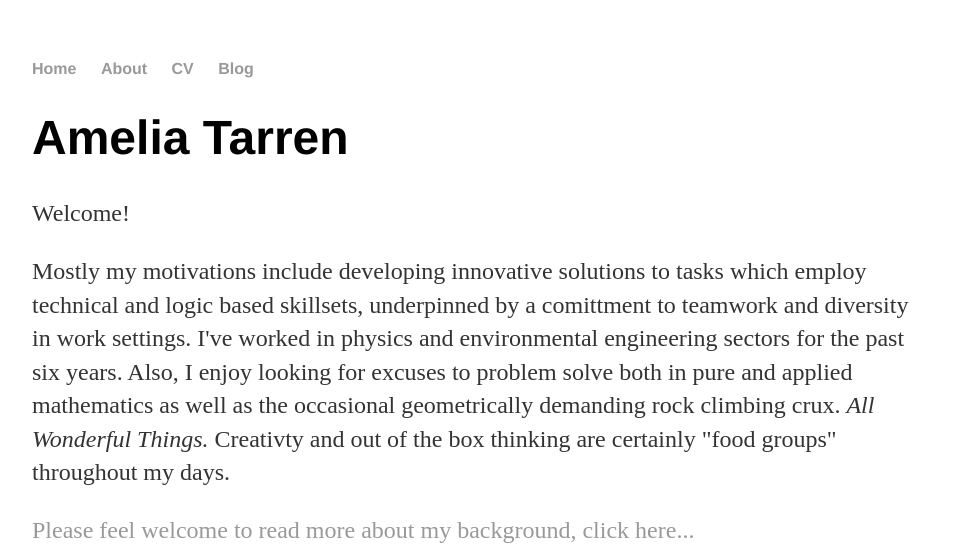
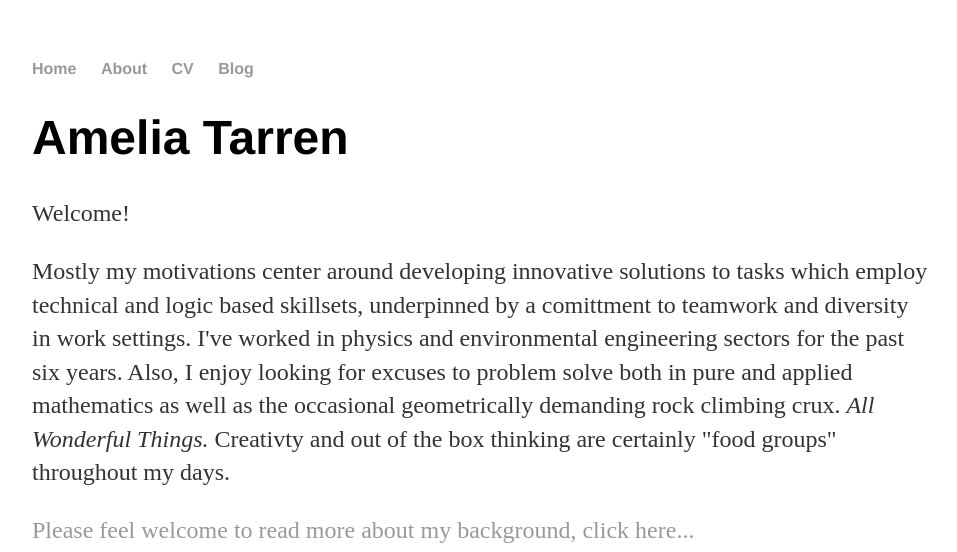
Before and after one commit to ATarren/atarren.github.io, a Jekyll site: the page built from index.html, in a window 1280 px wide, cut to the strip 0-552 px from the top of the page. Shown: the whole strip, without its empty margins (160-1117 px from the left). Built offline with Jekyll 4.4.1, drawn with Linux system fonts in a browser that asks for light colours.

Commit message:
Update index.html

```diff
--- a/index.html
+++ b/index.html
@@ -7,7 +7,7 @@
 
 	<p> Welcome!</p>
 
-	<p> Mostly my motivations include developing innovative solutions to tasks which employ technical and logic based skillsets, underpinned by a comittment to teamwork and diversity in work settings. I've worked in physics and environmental engineering sectors for the past six years. Also, I enjoy looking for excuses to problem solve both in pure and applied mathematics as well as the occasional geometrically demanding rock climbing crux. <em> All Wonderful Things. </em> Creativty and out of the box thinking are certainly "food groups" throughout my days.</p>
+	<p> Mostly my motivations center around developing innovative solutions to tasks which employ technical and logic based skillsets, underpinned by a comittment to teamwork and diversity in work settings. I've worked in physics and environmental engineering sectors for the past six years. Also, I enjoy looking for excuses to problem solve both in pure and applied mathematics as well as the occasional geometrically demanding rock climbing crux. <em> All Wonderful Things. </em> Creativty and out of the box thinking are certainly "food groups" throughout my days.</p>
 
 	<p><a href="/about">Please feel welcome to read more about my background, click here...</a></p>
 {% include image.html url="/images/Amelia.jpg" description="My backyard in Burlington,VT amongst my favorite outdoor places!" %}
```
